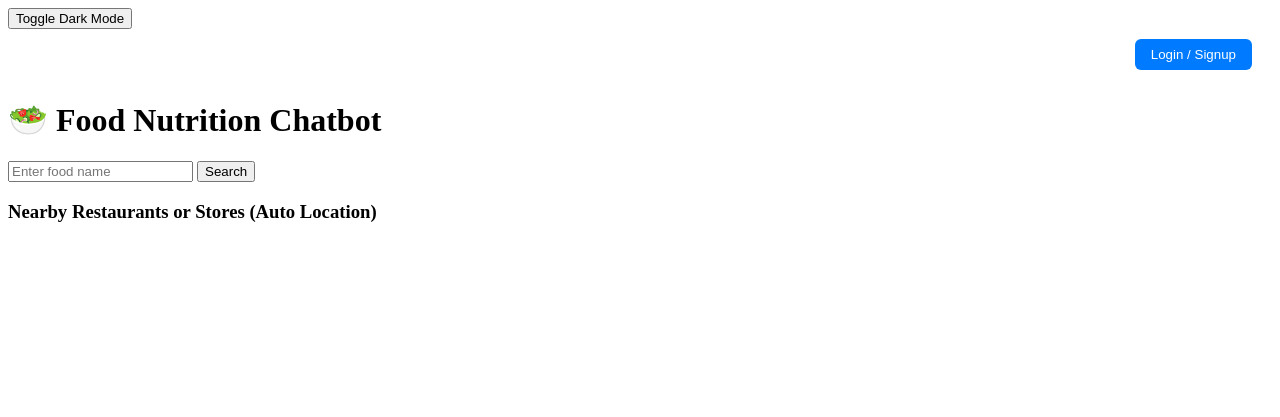
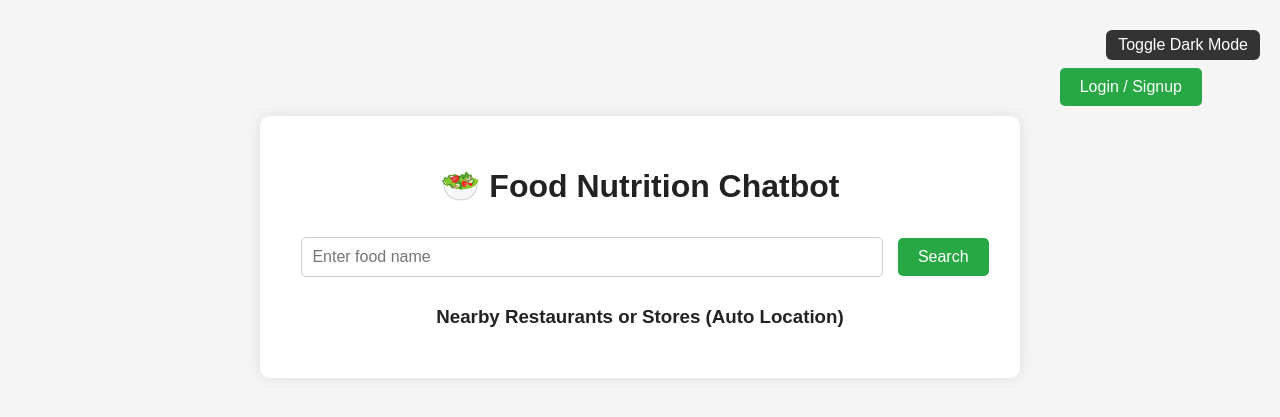
Before and after one commit to vinayg017/food-nutrition-chatbot, a Flask app: page / in a window 1280 px wide. Shown: the top 417 px of the page. Run offline with Flask 3, Linux system fonts and the light colour scheme.

Commit message:
Updated index with modal auth and restored CSS

```diff
--- a/static/style.css
+++ b/static/style.css
@@ -1,75 +1,178 @@
-.top-nav {
-    text-align: right;
-    padding: 10px 20px;
+body {
+    font-family: Arial, sans-serif;
+    background-color: #f5f5f5;
+    color: #222;
+    padding: 40px;
+    text-align: center;
+    transition: background-color 0.3s, color 0.3s;
 }
 
-.top-nav button {
-    padding: 8px 16px;
-    background-color: #007bff;
+body.dark {
+    background-color: #1f1f1f;
+    color: #eee;
+}
+
+.container {
+    background-color: #fff;
+    max-width: 700px;
+    margin: auto;
+    padding: 30px;
+    border-radius: 10px;
+    box-shadow: 0 0 15px rgba(0, 0, 0, 0.1);
+    transition: background-color 0.3s;
+}
+
+body.dark .container {
+    background-color: #2c2c2c;
+    box-shadow: 0 0 15px rgba(255, 255, 255, 0.05);
+}
+
+input[type="text"] {
+    padding: 10px;
+    margin: 10px;
+    width: 80%;
+    font-size: 16px;
+    border-radius: 5px;
+    border: 1px solid #ccc;
+}
+
+body.dark input[type="text"] {
+    background-color: #444;
+    color: #fff;
+    border: 1px solid #666;
+}
+
+button {
+    padding: 10px 20px;
+    font-size: 16px;
+    border-radius: 5px;
+    border: none;
+    background-color: #28a745;
+    color: white;
+    cursor: pointer;
+    margin-top: 10px;
+}
+
+button:hover {
+    background-color: #218838;
+}
+
+ul {
+    text-align: left;
+    margin-top: 20px;
+    padding-left: 0;
+}
+
+li {
+    list-style: none;
+    margin-bottom: 8px;
+}
+
+h1, h2, h3 {
+    color: inherit;
+}
+
+table {
+    margin: 20px auto;
+    width: 100%;
+    border-collapse: collapse;
+}
+
+th, td {
+    padding: 10px;
+    text-align: left;
+}
+
+th {
+    background-color: #28a745;
+    color: white;
+}
+
+body.dark th {
+    background-color: #2e7d32;
+}
+
+td {
+    border-bottom: 1px solid #ddd;
+}
+
+body.dark td {
+    border-bottom: 1px solid #555;
+}
+
+/* Dark mode toggle button */
+#dark-mode-toggle {
+    position: absolute;
+    top: 20px;
+    right: 20px;
+    padding: 6px 12px;
+    background-color: #333;
     color: white;
     border: none;
     border-radius: 6px;
     cursor: pointer;
 }
 
-.top-nav button:hover {
-    background-color: #0056b3;
+body.dark #dark-mode-toggle {
+    background-color: #f1f1f1;
+    color: #111;
 }
 
+/* MODAL STYLING */
 .modal {
     display: none;
     position: fixed;
-    z-index: 9999;
-    left: 0;
-    top: 0;
-    width: 100%;
-    height: 100%;
-    overflow: auto;
+    z-index: 1000;
+    left: 0; top: 0;
+    width: 100%; height: 100%;
     background-color: rgba(0,0,0,0.5);
 }
 
 .modal-content {
-    background-color: white;
+    background-color: #fff;
     margin: 10% auto;
-    padding: 30px;
-    border-radius: 10px;
-    width: 90%;
-    max-width: 400px;
+    padding: 20px;
+    border-radius: 8px;
+    width: 300px;
     text-align: center;
-    position: relative;
+    box-shadow: 0 0 10px rgba(0,0,0,0.2);
+    transition: background-color 0.3s;
 }
 
-.modal-content h2 {
-    margin-bottom: 20px;
+body.dark .modal-content {
+    background-color: #333;
+    color: white;
 }
 
-.auth-btn {
-    padding: 10px 20px;
-    margin: 10px;
-    font-size: 16px;
-    border: none;
+.modal-content input {
+    width: 90%;
+    padding: 8px;
+    margin: 10px 0;
+    border-radius: 5px;
+    border: 1px solid #ccc;
+}
+
+body.dark .modal-content input {
+    background-color: #444;
+    color: white;
+    border: 1px solid #666;
+}
+
+.modal-content button {
+    padding: 8px 16px;
     background-color: #28a745;
     color: white;
+    border: none;
     border-radius: 5px;
     cursor: pointer;
 }
 
-.auth-btn:hover {
+.modal-content button:hover {
     background-color: #218838;
 }
 
 .close {
-    position: absolute;
-    right: 15px;
-    top: 10px;
+    float: right;
     font-size: 24px;
-    font-weight: bold;
     cursor: pointer;
-    color: #888;
 }
-
-.note {
-    font-size: 0.9em;
-    color: #666;
-    margin-bottom: 10px;
-}
--- a/templates/index.html
+++ b/templates/index.html
@@ -6,15 +6,16 @@
     <link rel="stylesheet" href="{{ url_for('static', filename='style.css') }}">
 </head>
 <body>
+    <!-- Dark mode toggle -->
     <button id="dark-mode-toggle">Toggle Dark Mode</button>
 
     <!-- Top nav -->
-    <div class="top-nav">
+    <div class="top-nav" style="text-align: right; margin: 10px 20px;">
         {% if username %}
             <span>👋 Welcome, {{ username }}!</span>
-            <a href="{{ url_for('logout') }}">Logout</a>
+            <a href="{{ url_for('logout') }}" style="margin-left: 10px;">Logout</a>
         {% else %}
-            <button onclick="openModal()">Login / Signup</button>
+            <button onclick="openModal()" style="margin-right: 10px;">Login / Signup</button>
         {% endif %}
     </div>
 
@@ -22,15 +23,17 @@
     <div id="auth-modal" class="modal">
         <div class="modal-content">
             <span class="close" onclick="closeModal()">&times;</span>
-            <h2>Welcome</h2>
+            <h2>Welcome!</h2>
+            <p style="margin-bottom: 20px;">Choose an option to continue:</p>
             <div class="modal-buttons">
-                <a href="{{ url_for('login') }}"><button class="auth-btn">Login</button></a>
-                <a href="{{ url_for('signup') }}"><button class="auth-btn">Signup</button></a>
+                <a href="{{ url_for('login') }}"><button class="auth-btn">Login</button></a><br><br>
+                <a href="{{ url_for('signup') }}"><button class="auth-btn">Signup</button></a><br><br>
                 <a href="{{ url_for('guest') }}"><button class="auth-btn">Continue as Guest</button></a>
             </div>
         </div>
     </div>
 
+    <!-- Main container -->
     <div class="container">
         <h1>🥗 Food Nutrition Chatbot</h1>
 
@@ -42,13 +45,11 @@
         {% if food %}
             <h2>Nutrition info for: <span>{{ food }}</span></h2>
             <p class="note">📌 All nutrition values shown are per 100 grams of the food item.</p>
+
             {% if nutrition %}
                 <table>
                     <thead>
-                        <tr>
-                            <th>Nutrient</th>
-                            <th>Amount</th>
-                        </tr>
+                        <tr><th>Nutrient</th><th>Amount</th></tr>
                     </thead>
                     <tbody>
                         {% for key, value in nutrition.items() %}
@@ -68,6 +69,7 @@
         <ul id="places-list"></ul>
     </div>
 
+    <!-- Scripts -->
     <script>
         function getLocation() {
             if (navigator.geolocation) {
@@ -97,9 +99,7 @@
                         list.appendChild(li);
                     });
                 } else {
-                    const li = document.createElement("li");
-                    li.textContent = "No places found nearby.";
-                    list.appendChild(li);
+                    list.innerHTML = "<li>No places found nearby.</li>";
                 }
             })
             .catch(error => console.error("Error fetching places:", error));
@@ -109,15 +109,14 @@
             console.error("Geolocation error:", error);
         }
 
-        // Modal popup
         function openModal() {
             document.getElementById("auth-modal").style.display = "block";
         }
+
         function closeModal() {
             document.getElementById("auth-modal").style.display = "none";
         }
 
-        // Dark mode toggle
         document.getElementById("dark-mode-toggle").addEventListener("click", () => {
             document.body.classList.toggle("dark");
         });
```
